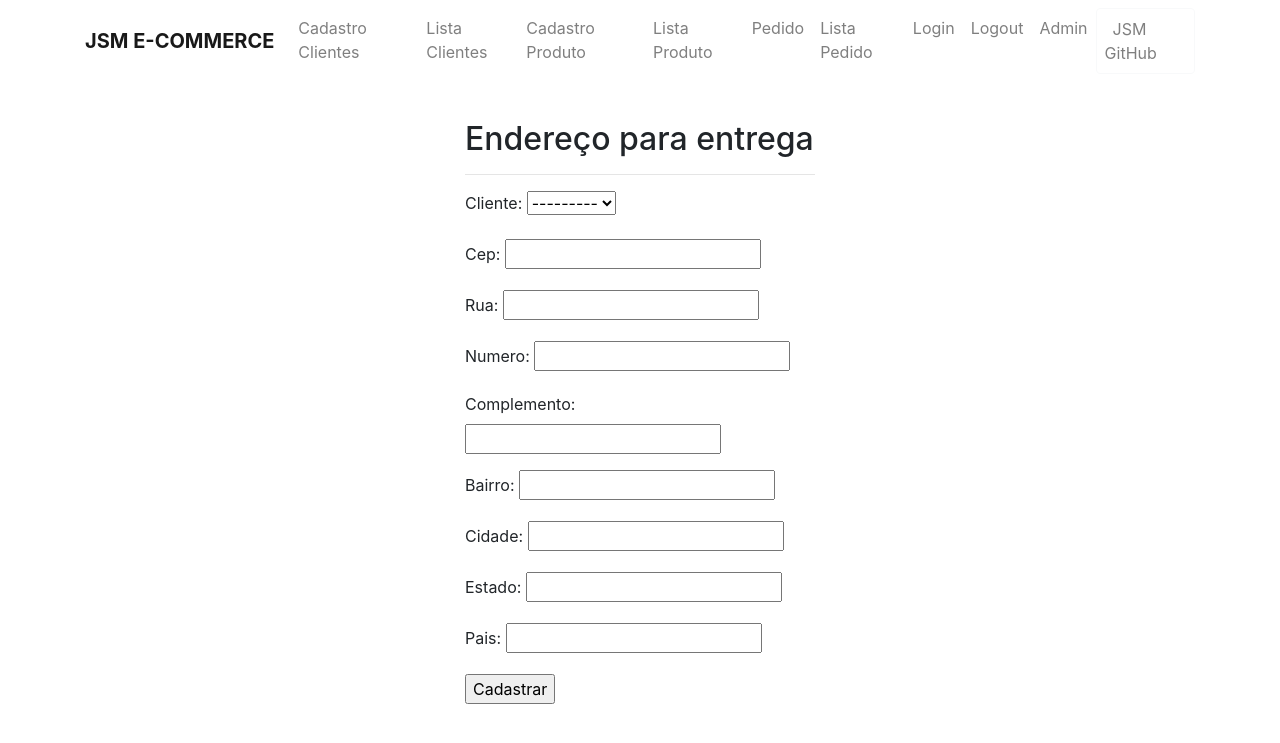
After one commit to hinale/juntas-somos-mais, a Django app: page /endereco/ in a window 1280 px wide. The commit adds this page. Shown: the top 743 px of the page. Run offline with Django 4.2, Linux system fonts and the light colour scheme; data that the repository does not hold is empty.

Commit message:
Criado template, forms e views para endereço, atualizado a lista de pedidos para só ver os pedidos do usuário logado

```diff
--- a/jsm_app/forms.py
+++ b/jsm_app/forms.py
@@ -26,3 +26,8 @@ class PedidoForm(forms.ModelForm):
     class Meta:
         model = Pedido
         fields = '__all__'
+
+class EnderecoForm(forms.ModelForm):
+    class Meta:
+        model = Endereco
+        fields = '__all__'
--- a/jsm_app/models.py
+++ b/jsm_app/models.py
@@ -36,7 +36,7 @@ class Categoria(models.Model):
 
 
 class Produto(models.Model):
-    categoria = models.ForeignKey(Categoria, on_delete=models.CASCADE)
+    categoria = models.ForeignKey(Categoria, on_delete=models.DO_NOTHING) #se deletar a  categoria vai ignorar e manter os produtos
     nome = models.CharField(max_length=100)
     valor = models.DecimalField(max_digits=7, decimal_places=2)
     quantidade = models.IntegerField()  # estoque
@@ -49,8 +49,8 @@ class Produto(models.Model):
 
 
 class Pedido(models.Model):
-    cliente = models.ForeignKey(Usuario, on_delete=models.CASCADE)
-    produto = models.ForeignKey(Produto, on_delete=models.CASCADE)
+    cliente = models.ForeignKey(Usuario, on_delete=models.DO_NOTHING)
+    produto = models.ForeignKey(Produto, on_delete=models.DO_NOTHING)
     data = models.DateField(default=timezone.now)
     quantidade = models.IntegerField(default=1)
     valorUnitario = models.DecimalField(max_digits=7, decimal_places=2)
--- /dev/null
+++ b/jsm_app/templates/endereco.html
@@ -0,0 +1,29 @@
+{% extends 'base.html' %}
+
+{% block 'titulo' %} Endereço {% endblock %}
+
+{% block 'conteudo' %}
+
+<div class="container">
+  <br> <br> <br> <br> <br>
+
+  <div class="row">
+
+    <div class="col-md">
+
+    </div>
+
+    <div class="col-md">
+            <h2>Endereço para entrega</h2>
+            <hr>{% comment %}  para colocar uma linha abaixo do Cadastro de Pedido {% endcomment %}
+
+            <form action="{% url 'endereco' %}" method="POST">{% csrf_token %}
+                {{ form.as_p }}
+                <input class="dados-btn" type="submit" value="Cadastrar" />
+            </form>
+        </div>
+
+    <div class="col-md">
+
+    </div>
+{% endblock %}
--- a/jsm_app/templates/pedido.html
+++ b/jsm_app/templates/pedido.html
@@ -40,7 +40,7 @@
 
             <form action="{% url 'pedido' %}" method="POST">{% csrf_token %}
                 {{ form.as_p }}
-                <input class="dados-btn" type="submit" value="continuar" />
+                <input class="dados-btn" type="submit" value="Cadastrar"/>
             </form>
         </div>
 
--- a/jsm_app/urls.py
+++ b/jsm_app/urls.py
@@ -13,6 +13,7 @@ urlpatterns = [
     path('produto', views.produto, name='produto'),
     path('visualizarproduto', views.visualizarproduto, name='visualizarproduto'),
     path('pedido', views.pedido, name='pedido'),
+    path('endereco/', views.endereco, name='endereco'),
     path('visualizarpedido', views.visualizarpedido, name='visualizarpedido'),
     path('login/', views.login, name='login'),
     path('validar_login/', views.validar_login, name='validar_login'),
--- a/jsm_app/views.py
+++ b/jsm_app/views.py
@@ -127,7 +127,18 @@ def pedido(request):
     context = {'form': form}
     return render(request, 'pedido.html', context)
 
-
+def endereco(request):
+    if request.method == "GET":
+        form = EnderecoForm()
+        context = {'form': form}
+        return render(request, 'endereco.html', context)
+    else:
+        form = EnderecoForm(request.POST, request.FILES)
+        if form.is_valid():
+            form.save()
+            form = EnderecoForm()
+        context = {'form': form}
+        return render(request, 'endereco.html', context)
 
 class PedidoViewSet(viewsets.ModelViewSet):
     queryset = Pedido.objects.all()
@@ -135,11 +146,12 @@ class PedidoViewSet(viewsets.ModelViewSet):
 
 
 def visualizarpedido(request):
-    pedido = Pedido.objects.all
-    context = {'pedido': pedido}
-    response = render(request, 'visualizarpedido.html',
-                      context)  # django.http.HttpResponse
-    return render(request, 'visualizarpedido.html', context)
+    if request.session.get('usuario'):
+        usuario = Usuario.objects.get(id = request.session['usuario'])
+        pedido = Pedido.objects.filter(cliente = usuario) #vai filtrar e só aparecer os pedidos do usuario logado
+        return render(request, 'visualizarpedido.html', {'pedido': pedido})
+    else:
+        return redirect('/login/?status=2')
 
 def get_product_priece(request):
     product_id = request.GET.get('product_id', None)
```
Also changed, not shown: jsm_app/templates/visualizarpedido.html (+6 -6 lines), jsm_app/migrations/0007_alter_pedido_cliente_alter_pedido_produto_and_more.py (added), jsm_app/templates/produto.html (line endings or trailing spaces), media/images/lustre_metal_STU1pjV.jpg (added).
